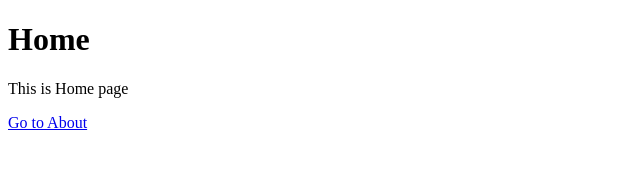
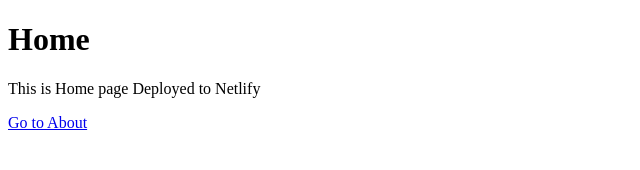
Before and after one commit to CIRCLECI-GWP/nuxt-netlify-deploy, a Nuxt app: page / in a window 1280 px wide. Shown: the top 170 px of the page, without its empty margins (0-640 px from the left). Built offline with nearby package versions, Linux system fonts and the light colour scheme.

Commit message:
updated content

```diff
--- a/pages/index.vue
+++ b/pages/index.vue
@@ -1,7 +1,7 @@
 <template>
   <div>
     <h1>Home</h1>
-    <p>This is Home page</p>
+    <p>This is Home page Deployed to Netlify</p>
     <nuxt-link to="/about">Go to About</nuxt-link>
   </div>
 </template>
```
Also changed, not shown: .circleci/config.yml.
